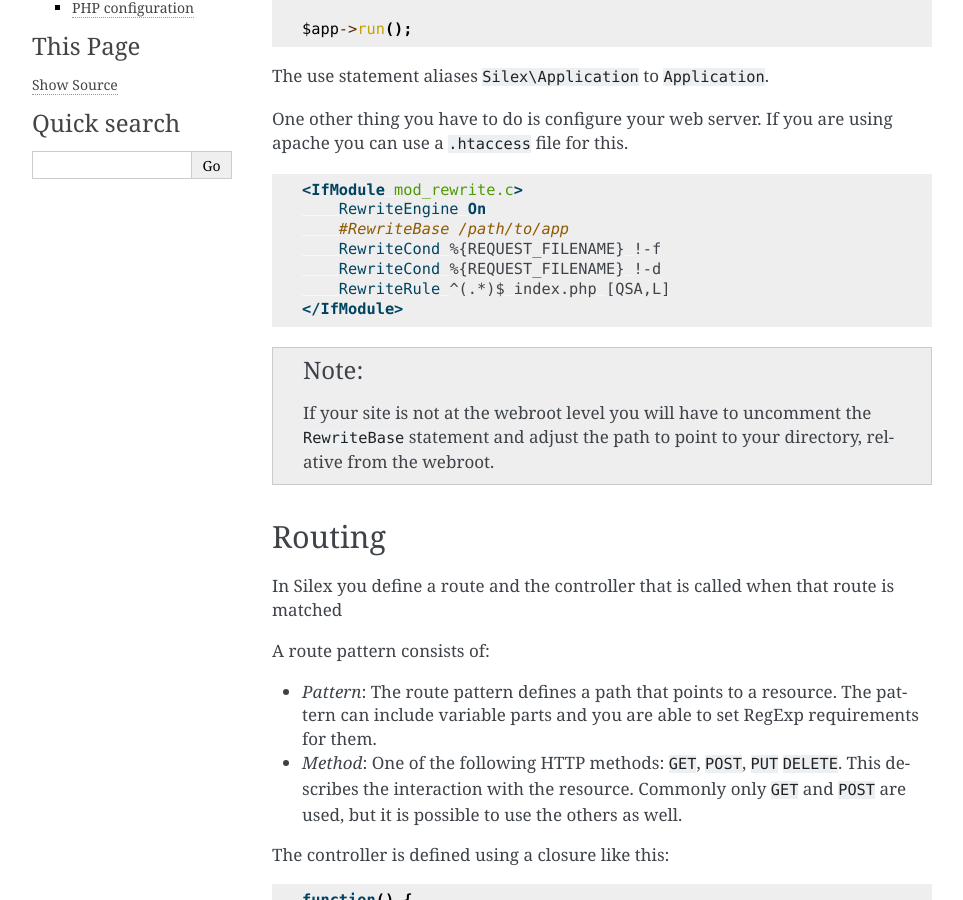
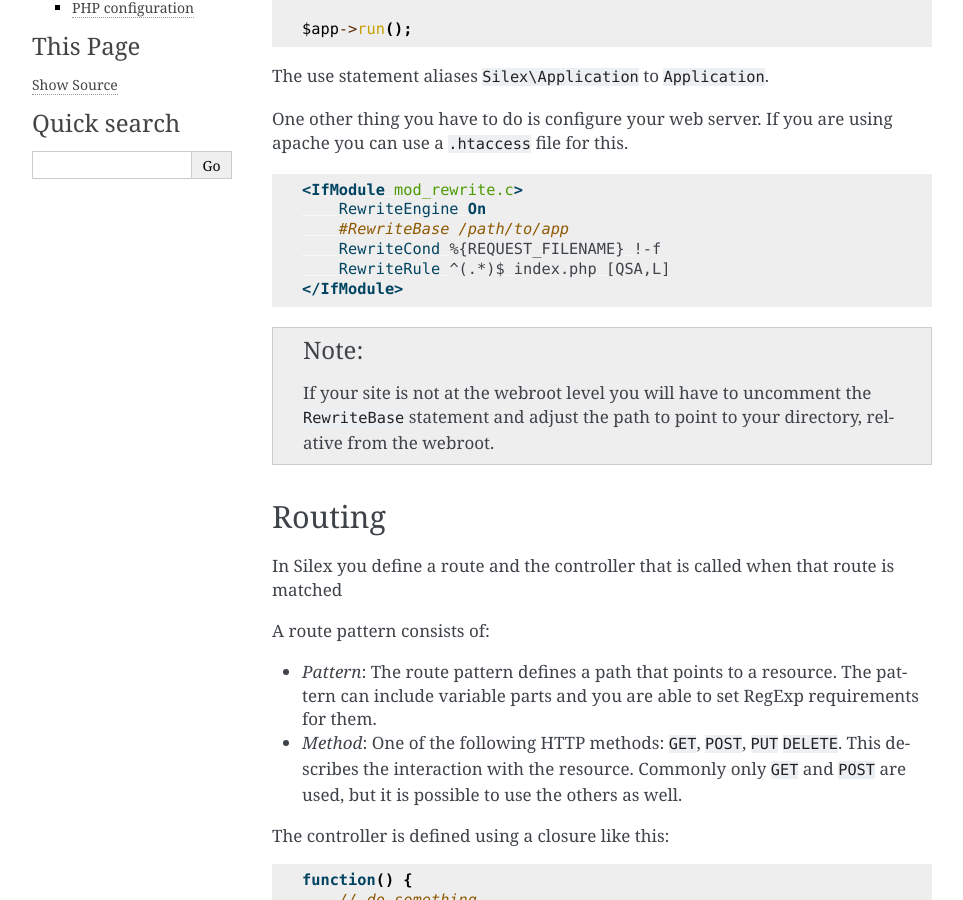
Before and after one commit to silexphp/Silex, a Sphinx documentation site: the page built from doc/usage.rst, in a window 1280 px wide and 900 px high, scrolled down 454 px. Shown: the whole window, without its empty margins (148-1111 px from the left). Built offline with Sphinx 7.4.7, drawn with Linux system fonts in a browser that asks for light colours.

Commit message:
remove -d from .htaccess RewriteCond
this caused issues when you try to mount a blog.php under /blog. apache serves you blog.php although blog.php is not a directory.

removing the RewriteCond resolves the issue.

```diff
--- a/doc/usage.rst
+++ b/doc/usage.rst
@@ -33,7 +33,6 @@ are using apache you can use a ``.htaccess`` file for this.
     	RewriteEngine On
     	#RewriteBase /path/to/app
     	RewriteCond %{REQUEST_FILENAME} !-f
-    	RewriteCond %{REQUEST_FILENAME} !-d
     	RewriteRule ^(.*)$ index.php [QSA,L]
     </IfModule>
 
```
Also changed, not shown: 1 other file.
